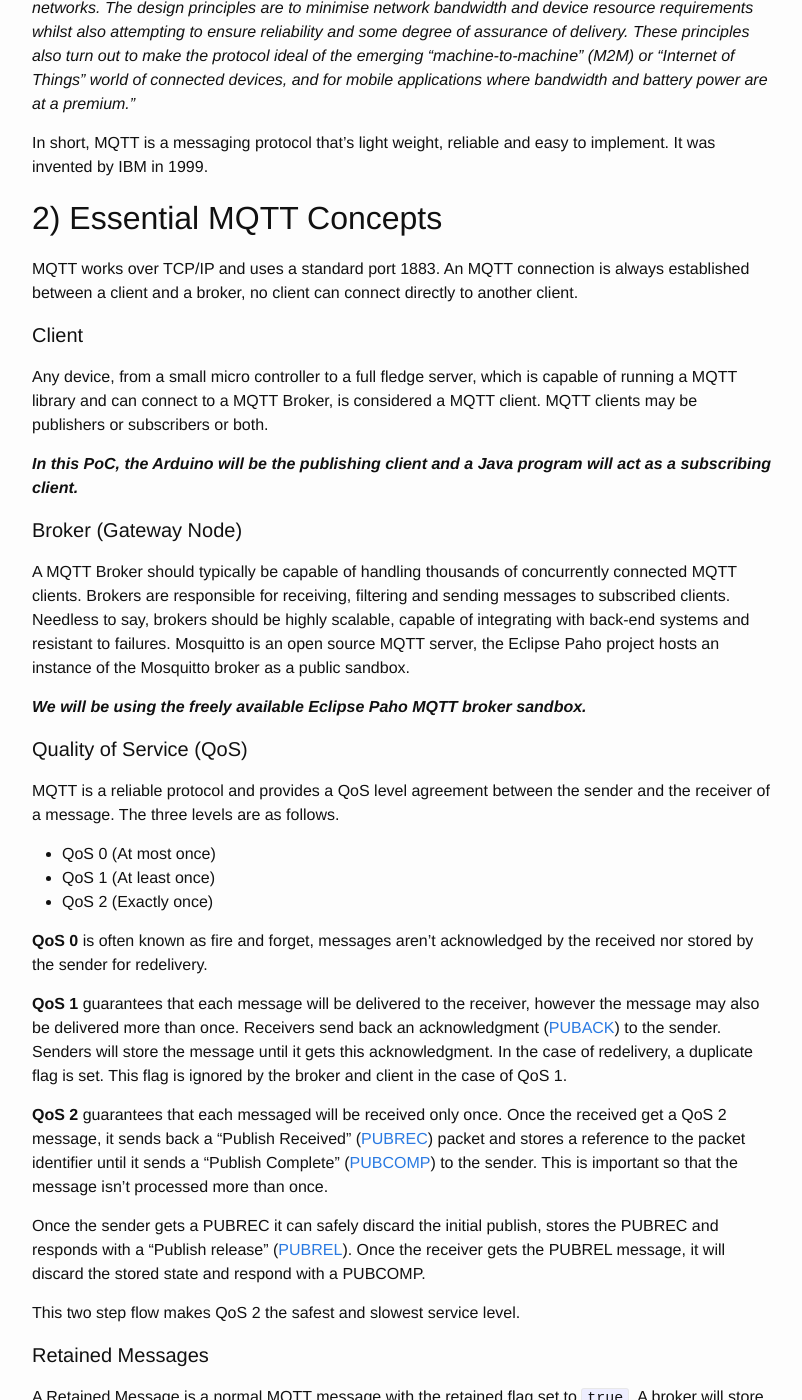
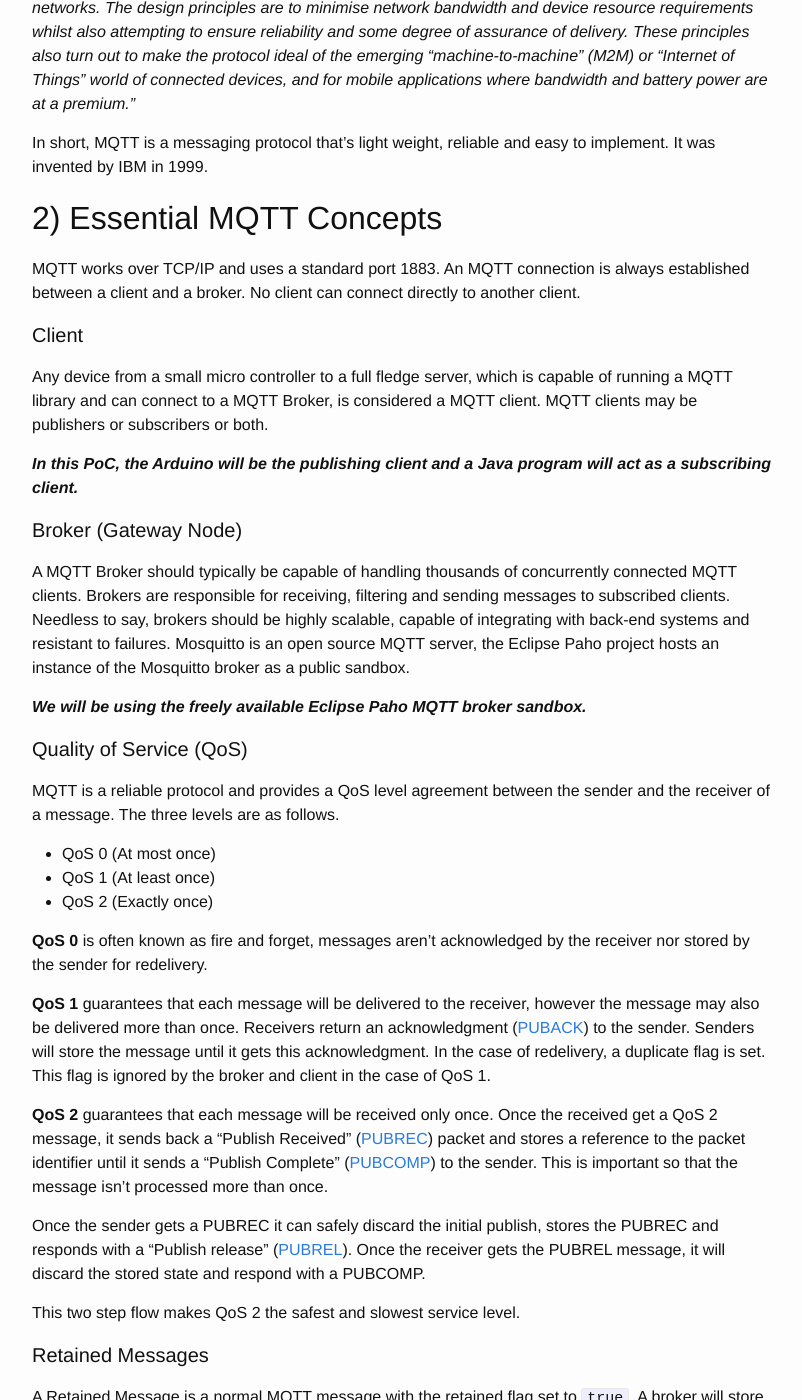
Before and after one commit to oliversavio/oliversavio.github.io, a Jekyll site: the page built from _posts/2017-06-02-detecting-sensor-failure-using-mqtt-protocol-an-iot-proof-of-concept.md, in a window 1280 px wide and 1400 px high, scrolled down 1226 px. Shown: the whole window, without its empty margins (238-1040 px from the left). Built offline with Jekyll 4.4.1, drawn with Linux system fonts in a browser that asks for light colours; some of the changed text lies outside the part shown.

Commit message:
review changes

```diff
--- a/_posts/2017-06-02-detecting-sensor-failure-using-mqtt-protocol-an-iot-proof-of-concept.md
+++ b/_posts/2017-06-02-detecting-sensor-failure-using-mqtt-protocol-an-iot-proof-of-concept.md
@@ -7,7 +7,7 @@ comments: false
 ---
 
 ## Motivation
-IoT technology is beginning to witness wide scale adoption in the consumer as well as industrial environments. In a typical enterprise scenario, you may have a large number of inexpensive sensor nodes interacting with machinery and sending data to Gateway nodes. These Gateway nodes are responsible for aggregating sensor data before sending it to the back-end systems why may reside somewhere in the cloud. Detecting a failure in one or more of these inexpensive sensor nodes is critical in preempting catastrophic failures.
+IoT technology is beginning to witness wide scale adoption in the consumer as well as industrial environments. In a typical enterprise scenario, you may have a large number of inexpensive sensor nodes interacting with machinery and sending data to Gateway nodes. These Gateway nodes are responsible for aggregating sensor data before sending it to the back-end systems why may reside in the cloud. Detecting a failure in one or more of these inexpensive sensor nodes is critical in preempting catastrophic failures.
 
 ![Sensor Nodes with Gateways]({{ site.url }}/images/Node_Gateway.png)
 
@@ -29,11 +29,11 @@ _"MQTT stands for MQ Telemetry Transport. It is a publish/subscribe, extremely s
 In short, MQTT is a messaging protocol that's light weight, reliable and easy to implement. It was invented by IBM in 1999.
 
 ## 2) Essential MQTT Concepts
-MQTT works over TCP/IP and uses a standard port 1883. An MQTT connection is always established between a client and a broker, no client can connect directly to another client.
+MQTT works over TCP/IP and uses a standard port 1883. An MQTT connection is always established between a client and a broker. No client can connect directly to another client.
 
 #### Client
 
-Any device, from a small micro controller to a full fledge server, which is capable of running a MQTT library and can connect to a MQTT Broker, is considered a MQTT client. MQTT clients may be publishers or subscribers or both.
+Any device from a small micro controller to a full fledge server, which is capable of running a MQTT library and can connect to a MQTT Broker, is considered a MQTT client. MQTT clients may be publishers or subscribers or both.
 
 ___In this PoC, the Arduino will be the publishing client and a Java program will act as a subscribing client.___
 
@@ -50,11 +50,11 @@ MQTT is a reliable protocol and provides a QoS level agreement between the sende
 - QoS 1 (At least once)
 - QoS 2 (Exactly once)
 
-__QoS 0__ is often known as fire and forget, messages aren't acknowledged by the received nor stored by the sender for redelivery.
+__QoS 0__ is often known as fire and forget, messages aren't acknowledged by the receiver nor stored by the sender for redelivery.
 
-__QoS 1__ guarantees that each message will be delivered to the receiver, however the message may also be delivered more than once. Receivers send back an acknowledgment ([PUBACK][PUBACK]) to the sender. Senders will store the message until it gets this acknowledgment. In the case of redelivery, a duplicate flag is set. This flag is ignored by the broker and client in the case of QoS 1.
+__QoS 1__ guarantees that each message will be delivered to the receiver, however the message may also be delivered more than once. Receivers return an acknowledgment ([PUBACK][PUBACK]) to the sender. Senders will store the message until it gets this acknowledgment. In the case of redelivery, a duplicate flag is set. This flag is ignored by the broker and client in the case of QoS 1.
 
-__QoS 2__ guarantees that each messaged will be received only once. Once the received get a QoS 2 message, it sends back a "Publish Received" ([PUBREC][PUBREC]) packet and stores a reference to the packet identifier until it sends a "Publish Complete" ([PUBCOMP][PUBCOMP]) to the sender. This is important so that the message isn't processed more than once.
+__QoS 2__ guarantees that each message will be received only once. Once the received get a QoS 2 message, it sends back a "Publish Received" ([PUBREC][PUBREC]) packet and stores a reference to the packet identifier until it sends a "Publish Complete" ([PUBCOMP][PUBCOMP]) to the sender. This is important so that the message isn't processed more than once.
 
 Once the sender gets a PUBREC it can safely discard the initial publish, stores the PUBREC and responds with a "Publish release" ([PUBREL][PUBREL]). Once the receiver gets the PUBREL message, it will discard the stored state and respond with a PUBCOMP.
 
```
Also changed, not shown: other parts of _posts/2017-06-02-detecting-sensor-failure-using-mqtt-protocol-an-iot-proof-of-concept.md (+1 -1 lines).
